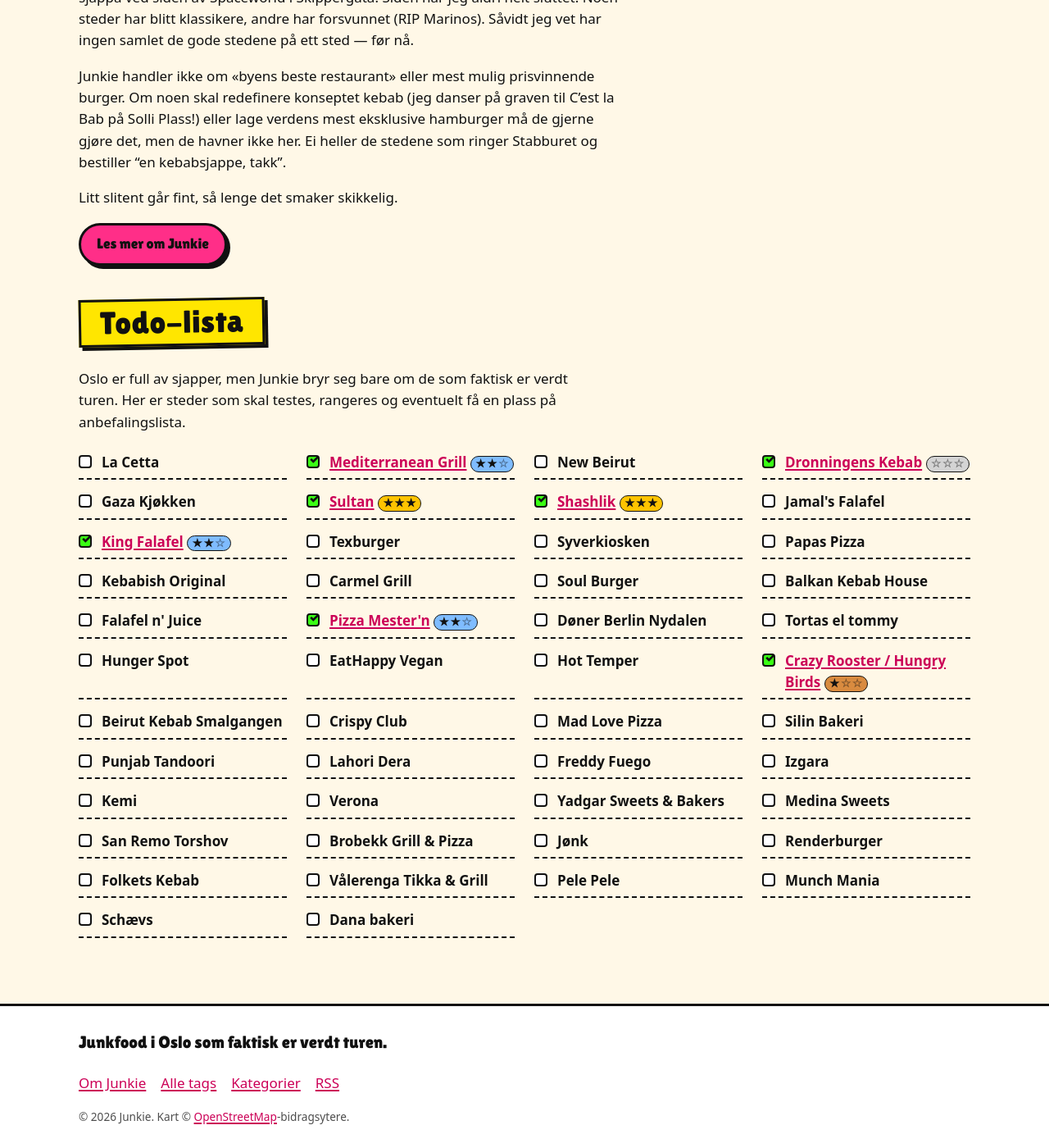
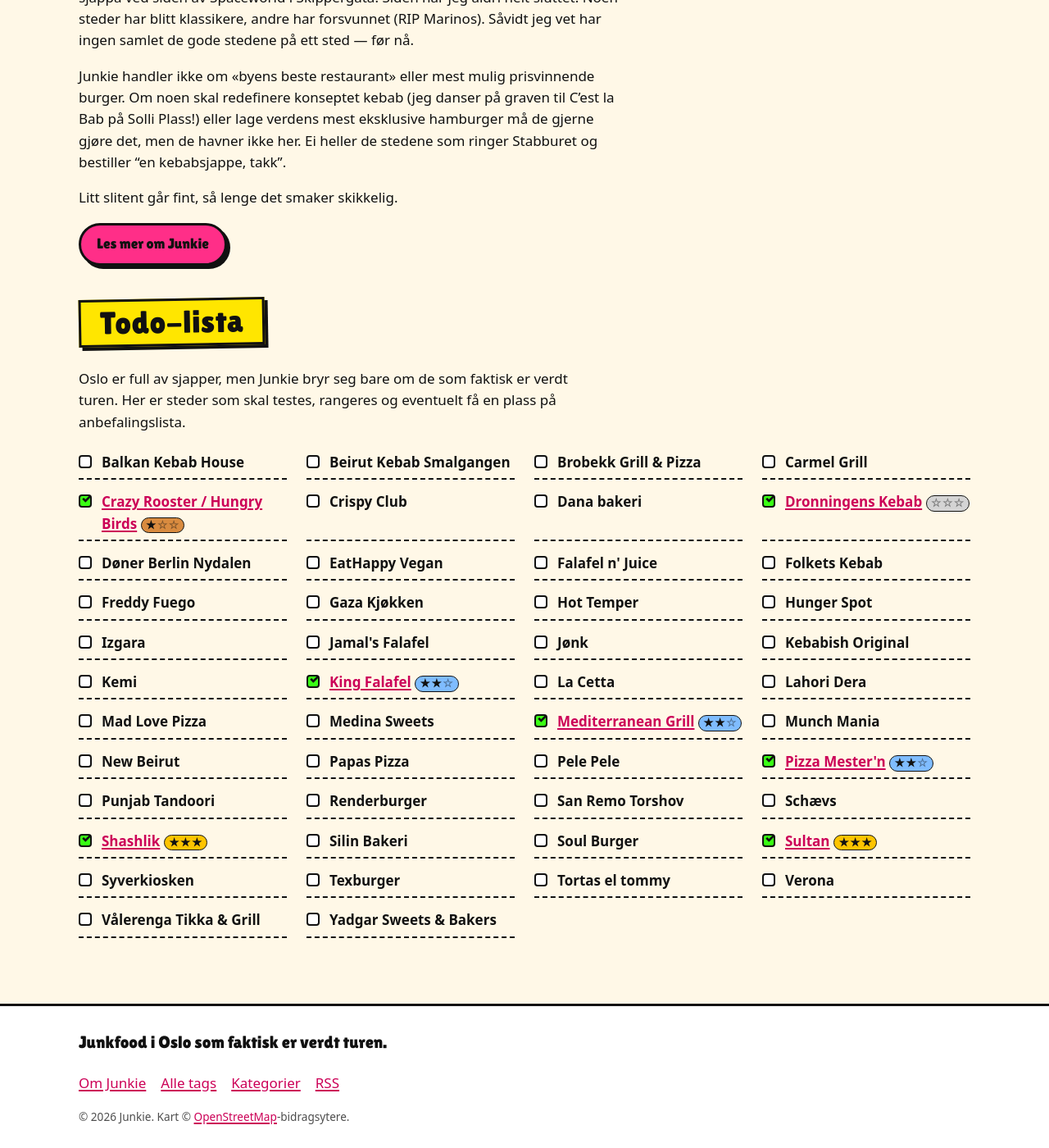
Before and after one commit to kvasbo/junkie, a Jekyll site: the page built from index.html, in a window 1280 px wide and 1400 px high, scrolled down 3525 px. Shown: the whole window at 82% size. Built offline with Jekyll 4.4.1, drawn with Linux system fonts in a browser that asks for light colours.

Commit message:
Sorter todo-lista alfabetisk på forsiden
Co-Authored-By: Claude Opus 5.5 <noreply@anthropic.com>

```diff
--- a/index.html
+++ b/index.html
@@ -36,7 +36,8 @@ body_class: forside
   <h2 class="seksjon__tittel" id="testes-tittel">{{ testes.title }}</h2>
   <p class="testes__intro">{{ testes.intro }}</p>
   <ul class="testes__liste">
-    {%- for navn in testes.steder -%}
+    {%- assign sorterte = testes.steder | sort_natural -%}
+    {%- for navn in sorterte -%}
     {%- assign treff = j.venues | where: "title", navn | first -%}
     <li class="testes__el{% if treff %} testes__el--ferdig{% endif %}">
       {%- if treff -%}
```
